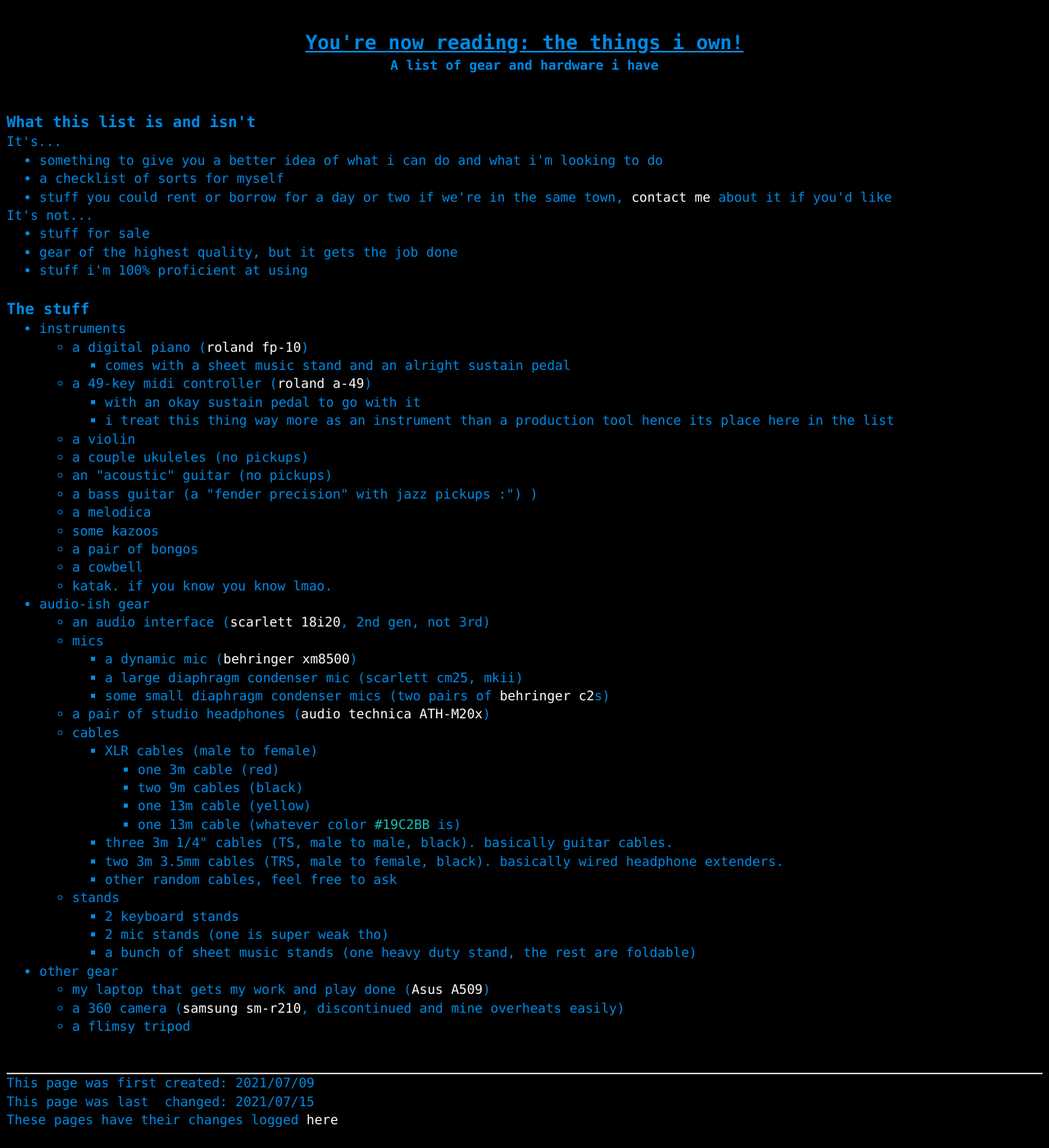
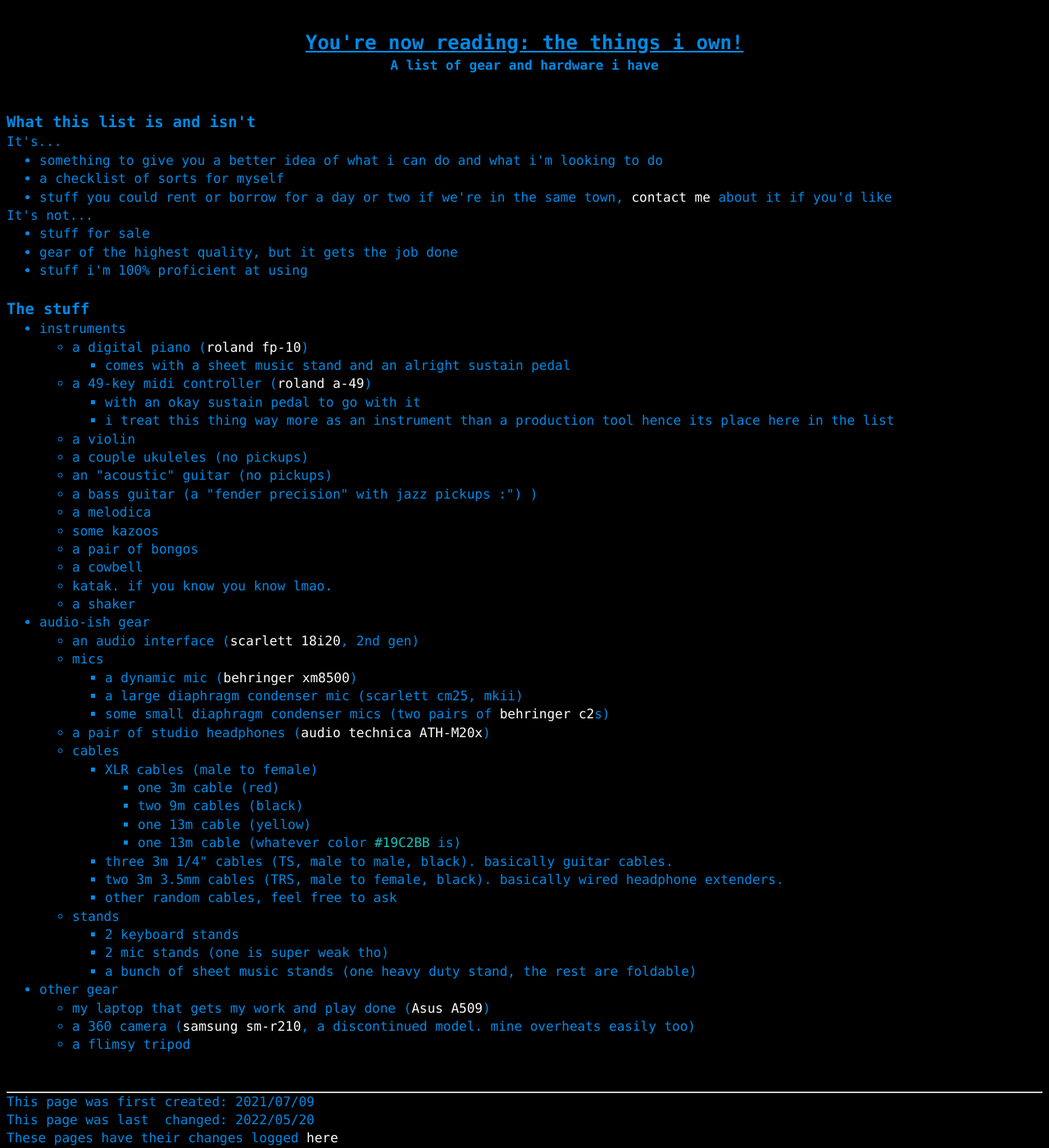
Before and after one commit to a-erfan-aa/a-erfan-aa.github.io, a Jekyll site: the page built from misc/things-i-own.html, in a window 1280 px wide and 1400 px high, scrolled down 241 px. Shown: the whole window at 82% size. Built offline with Jekyll 4.4.1, drawn with Linux system fonts in a browser that asks for light colours; before the commit the page ends 1618 px from its top, so only the background shows below that.

Commit message:
Update things-i-own.html
Also update lastChanged in things-i-own.html

```diff
--- a/misc/things-i-own.html
+++ b/misc/things-i-own.html
@@ -2,7 +2,7 @@
 layout: default
 title: things i own
 firstCreated: 2021/07/09
-lastChanged: 2021/07/15
+lastChanged: 2022/05/20
 ---
 <!-- title and subtitle -->
 <div>
@@ -57,11 +57,12 @@
 				<li>a pair of bongos</li>
 				<li>a cowbell</li>
 				<li>katak. if you know you know lmao.</li>
+				<li>a shaker</li>
 			</ul>
 		</li>
 		<li>audio-ish gear
 			<ul>
-				<li>an audio interface (<a href="https://focusrite.com/en/usb-audio-interface/scarlett/scarlett-18i20">scarlett 18i20</a>, 2nd gen, not 3rd)</li>
+				<li>an audio interface (<a href="https://focusrite.com/en/usb-audio-interface/scarlett/scarlett-18i20">scarlett 18i20</a>, 2nd gen)</li>
 				<li>mics
 					<ul>
 						<li>a dynamic mic (<a href="https://www.behringer.com/product.html?modelCode=P0120">behringer xm8500</a>)</li>
@@ -97,7 +98,7 @@
 		<li>other gear
 			<ul>
 				<li>my laptop that gets my work and play done (<a href="https://www.asus.com/my/Laptops/For-Home/Everyday-use/ASUS-A509/">Asus A509</a>)</li>
-				<li>a 360 camera (<a href="https://www.samsung.com/global/galaxy/gear-360/">samsung sm-r210</a>, discontinued and mine overheats easily)</li>
+				<li>a 360 camera (<a href="https://www.samsung.com/global/galaxy/gear-360/">samsung sm-r210</a>, a discontinued model. mine overheats easily too)</li>
 				<li>a flimsy tripod</li>
 			</ul>
 		</li>
```
